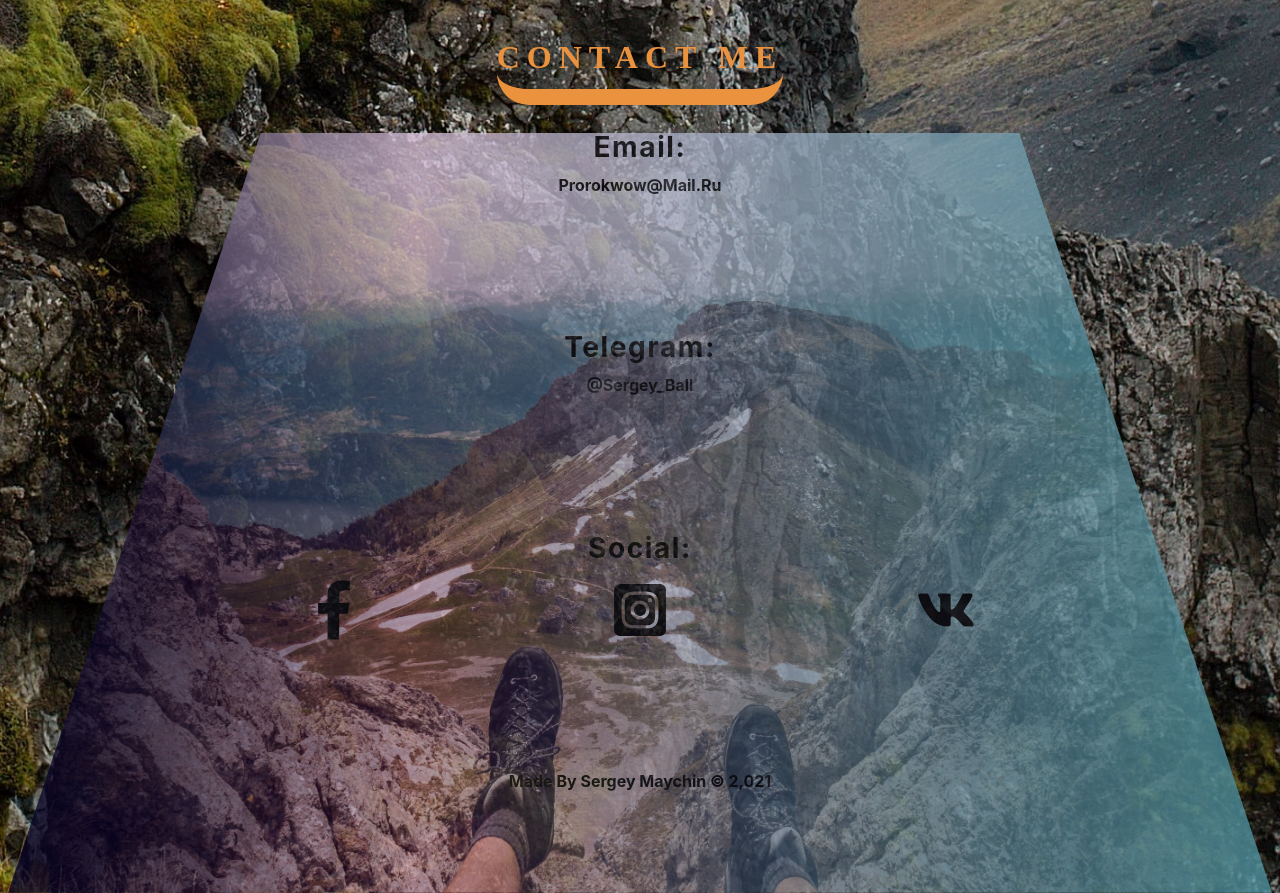
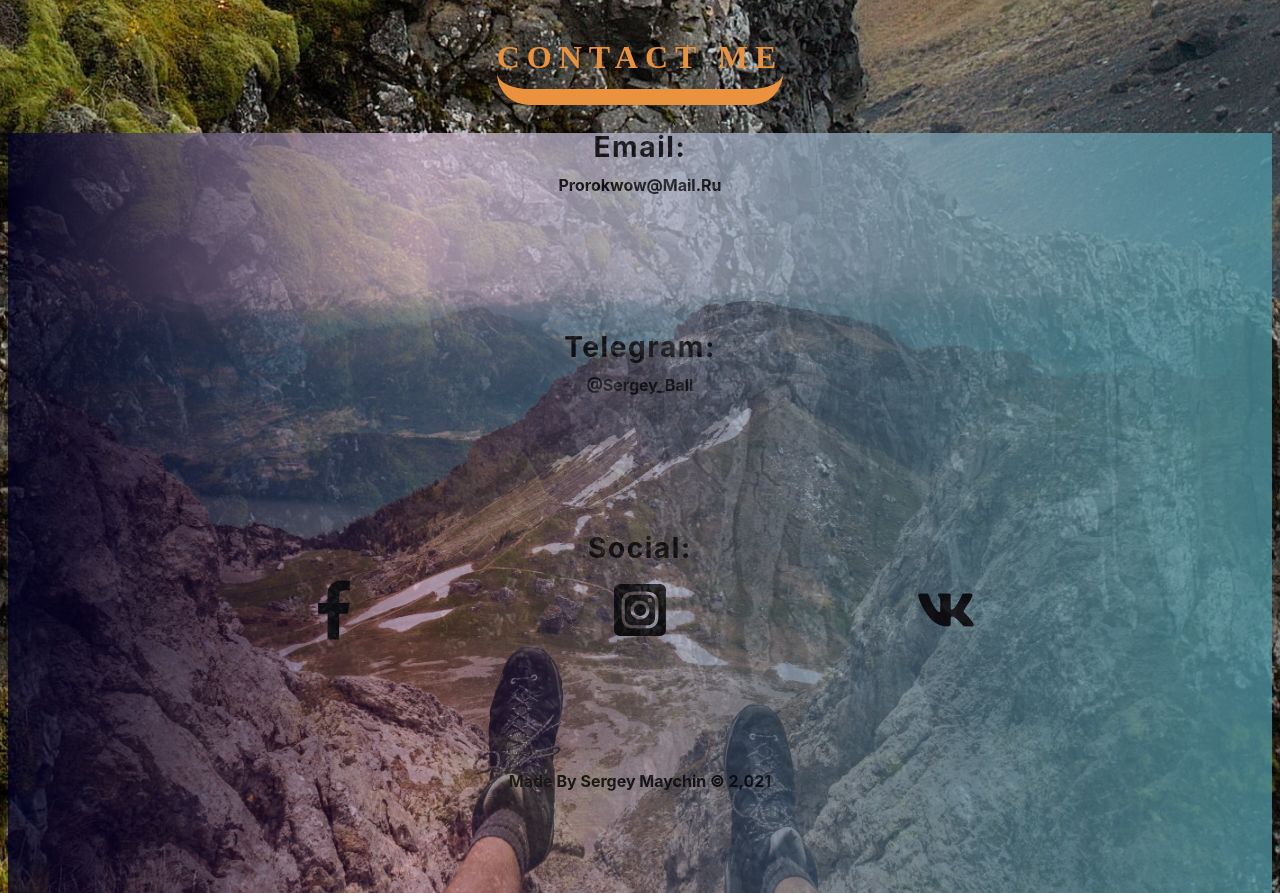
Before and after one commit to matt6852/portfolio, a React (Create React App) app: page / in a window 1280 px wide. Shown: the part 2460-3353 px from the top of the page. Built offline with nearby package versions, Linux system fonts and the light colour scheme.

Commit message:
deleted clip path

```diff
--- a/src/index.css
+++ b/src/index.css
@@ -727,7 +727,7 @@ h1 {
   min-width: 50vw;
   min-height: 95vh;
 
-  clip-path: polygon(20% 0%, 80% 0%, 100% 100%, 0% 100%);
+
   opacity: 0.77;
 }
 .contacts__center p {
```
